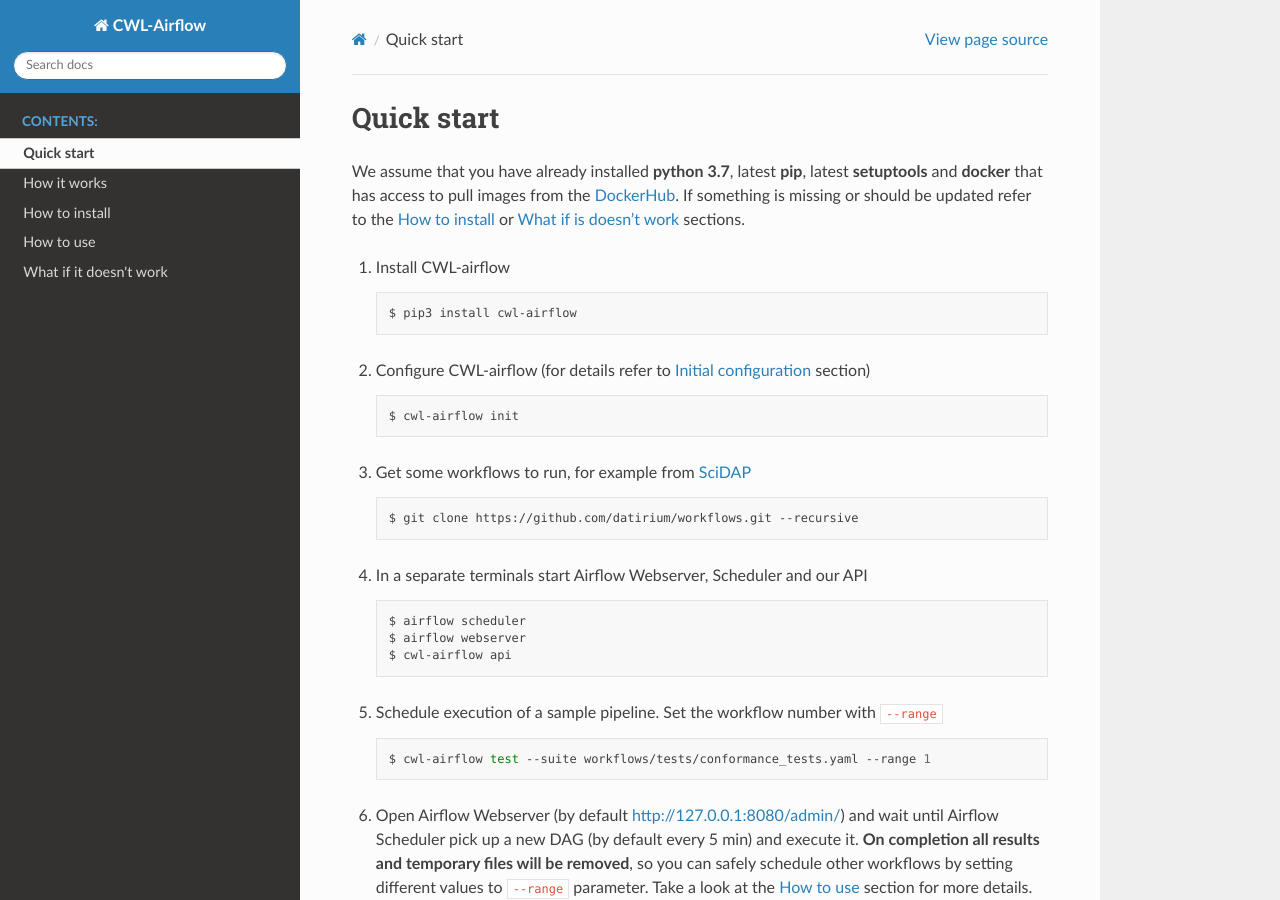
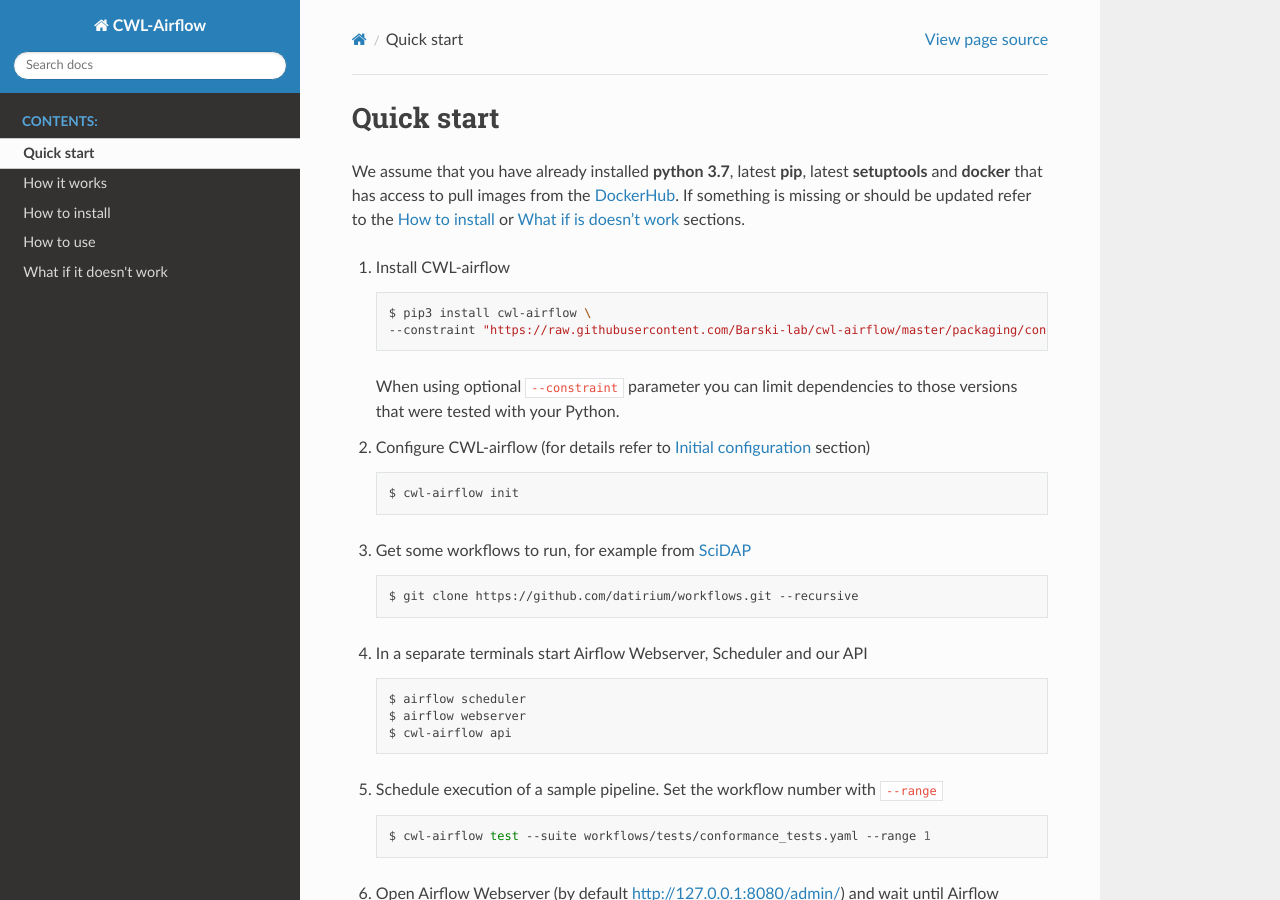
Before and after one commit to Barski-lab/cwl-airflow, a Sphinx documentation site: the page built from docs/readme/quick_start.md, in a window 1280 px wide and 900 px high. Built offline with Sphinx 7.4.7 and the Read the Docs theme 2.0.0, drawn with Linux system fonts in a browser that asks for light colours.

Commit message:
Added --constraint to limit dependencies to those that work

````diff
--- a/docs/readme/quick_start.md
+++ b/docs/readme/quick_start.md
@@ -7,8 +7,10 @@
 
 1. Install CWL-airflow
     ```sh
-    $ pip3 install cwl-airflow
+    $ pip3 install cwl-airflow \
+    --constraint "https://raw.githubusercontent.com/Barski-lab/cwl-airflow/master/packaging/constraints/constraints-3.7.txt"
     ```
+    When using optional `--constraint` parameter you can limit dependencies to those versions that were tested with your Python.
 
 2. Configure CWL-airflow (for details refer to [Initial configuration](./how_to_use.md) section)
     ```sh
````
Also changed, not shown: docs/readme/how_to_install.md (+4 -1 lines), setup.py (+1 -6 lines), 5 other files.
